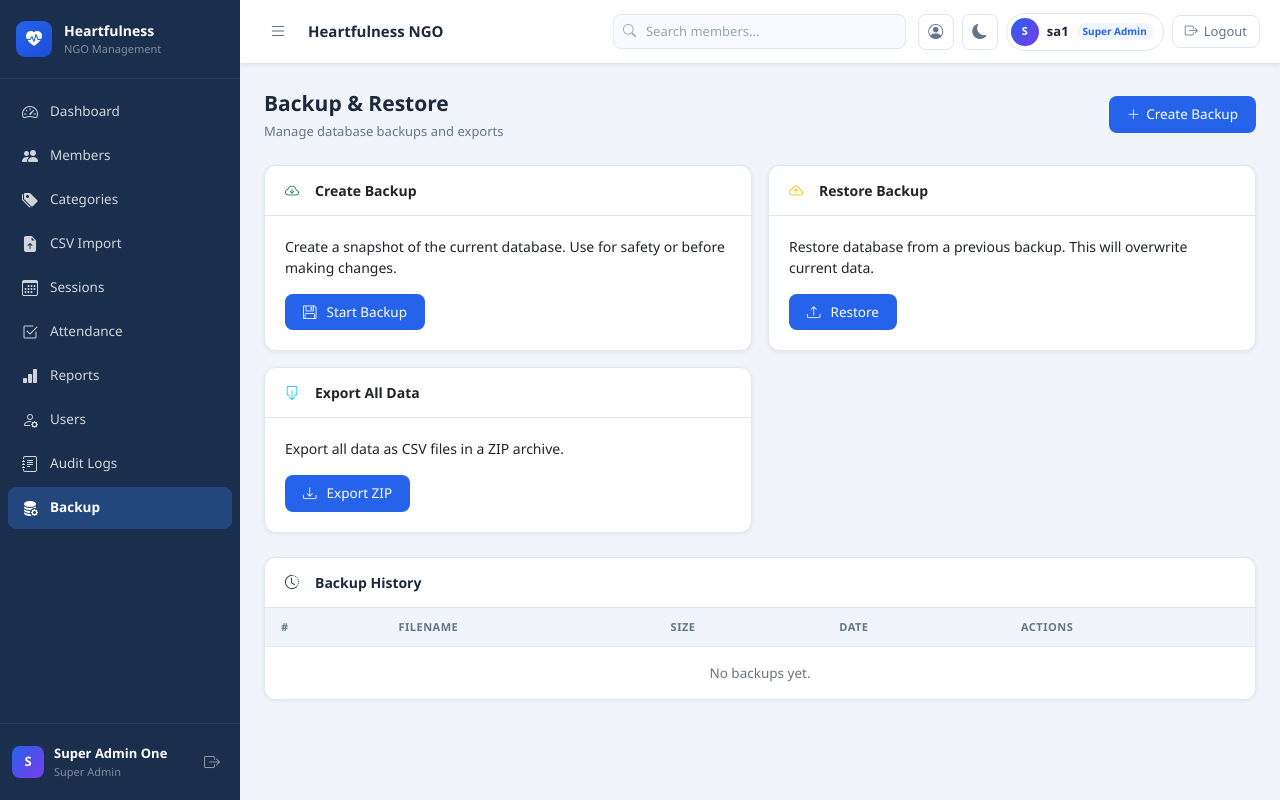
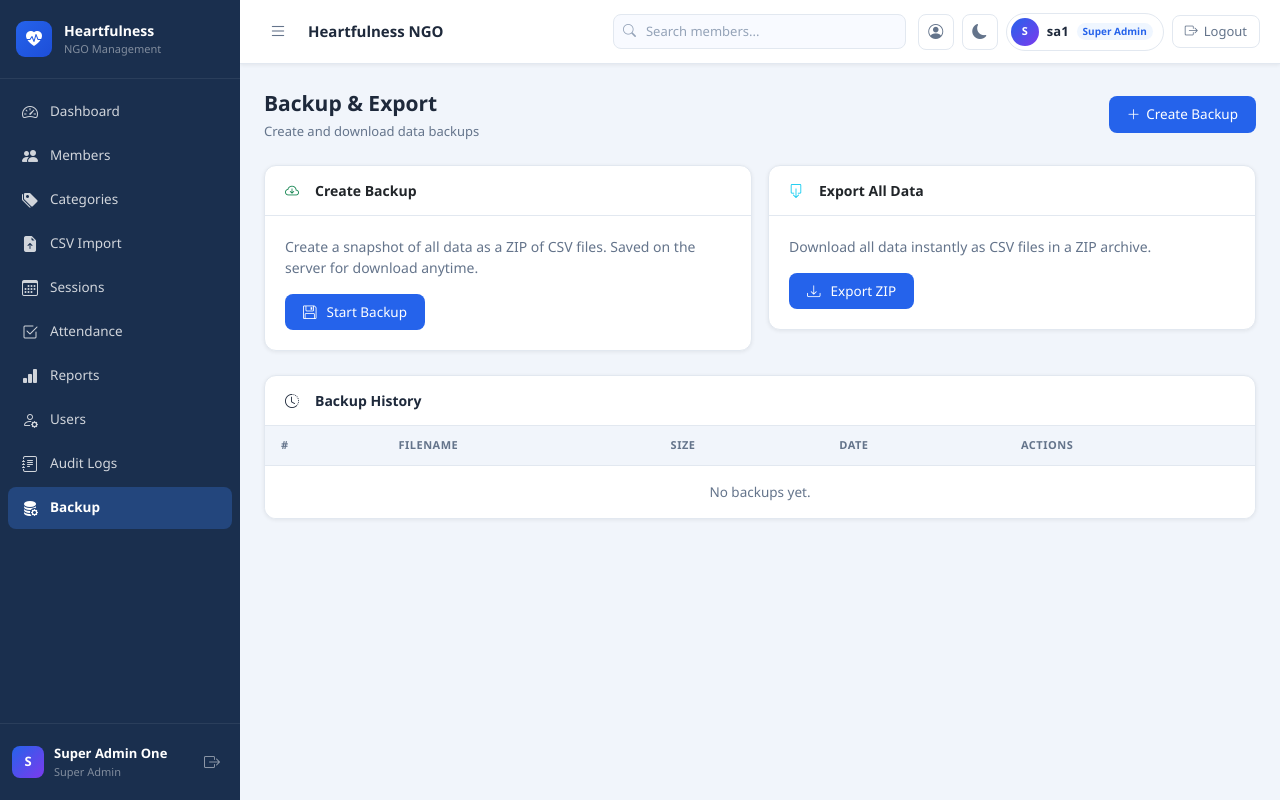
Before and after one commit to KapilN15/NGO_Heartfullness, a Flask app: page /backup in a window 1280 px wide. Run offline with Flask 3, Linux system fonts and the light colour scheme; a user stored in the database is signed in.

Commit message:
Update index.html

```diff
--- a/app/templates/backup/index.html
+++ b/app/templates/backup/index.html
@@ -3,22 +3,22 @@
 {% block content %}
 <div class="page-header">
   <div>
-    <div class="page-title">Backup & Restore</div>
-    <div class="page-subtitle">Manage database backups and exports</div>
+    <div class="page-title">Backup &amp; Export</div>
+    <div class="page-subtitle">Create and download data backups</div>
   </div>
   <button class="btn-primary-custom" data-bs-toggle="modal" data-bs-target="#backupModal">
     <i class="bi bi-plus-lg"></i> Create Backup
   </button>
 </div>
 
-<!-- Backup & Restore Options -->
+<!-- Backup Options -->
 <div class="row g-3 mb-4">
   <div class="col-md-6">
     <div class="card">
       <div class="card-header"><i class="bi bi-cloud-arrow-down me-2 text-success"></i>Create Backup</div>
       <div class="card-body">
-        <p style="color:var(--text-secondary);font-size:14px">
-          Create a snapshot of the current database. Use for safety or before making changes.
+        <p style="color:var(--text-2);font-size:14px">
+          Create a snapshot of all data as a ZIP of CSV files. Saved on the server for download anytime.
         </p>
         <button class="btn-primary-custom" data-bs-toggle="modal" data-bs-target="#backupModal">
           <i class="bi bi-floppy me-1"></i> Start Backup
@@ -29,24 +29,10 @@
 
   <div class="col-md-6">
     <div class="card">
-      <div class="card-header"><i class="bi bi-cloud-arrow-up me-2 text-warning"></i>Restore Backup</div>
-      <div class="card-body">
-        <p style="color:var(--text-secondary);font-size:14px">
-          Restore database from a previous backup. This will overwrite current data.
-        </p>
-        <button class="btn-primary-custom" data-bs-toggle="modal" data-bs-target="#restoreModal">
-          <i class="bi bi-upload me-1"></i> Restore
-        </button>
-      </div>
-    </div>
-  </div>
-
-  <div class="col-md-6">
-    <div class="card">
       <div class="card-header"><i class="bi bi-box-arrow-down me-2 text-info"></i>Export All Data</div>
       <div class="card-body">
-        <p style="color:var(--text-secondary);font-size:14px">
-          Export all data as CSV files in a ZIP archive.
+        <p style="color:var(--text-2);font-size:14px">
+          Download all data instantly as CSV files in a ZIP archive.
         </p>
         <form method="GET" action="{{ url_for('backup.export_all_csv') }}" style="margin:0">
           <button type="submit" class="btn-primary-custom">
@@ -78,7 +64,7 @@
           </td>
         </tr>
         {% else %}
-        <tr><td colspan="5" class="text-center py-3 text-secondary">No backups yet.</td></tr>
+        <tr><td colspan="5" class="text-center py-3" style="color:var(--text-2)">No backups yet.</td></tr>
         {% endfor %}
       </tbody>
     </table>
@@ -90,17 +76,15 @@
   <div class="modal-dialog modal-dialog-centered">
     <div class="modal-content">
       <div class="modal-header">
-        <h5 class="modal-title"><i class="bi bi-floppy-fill me-2 text-success"></i>Create Database Backup</h5>
+        <h5 class="modal-title"><i class="bi bi-floppy-fill me-2 text-success"></i>Create Backup</h5>
         <button type="button" class="btn-close" data-bs-dismiss="modal"></button>
       </div>
       <div class="modal-body">
         <div class="alert alert-info" role="alert">
           <i class="bi bi-info-circle-fill me-2"></i>
-          A backup will be created with the current date and time. You can download it later.
+          A ZIP backup of all data (CSV files) will be created with the current date and time.
+          You can download it from the Backup History table.
         </div>
-        <p style="color:var(--text-secondary)">
-          Size: ~1 MB per 10,000 members
-        </p>
       </div>
       <div class="modal-footer">
         <button type="button" class="btn btn-secondary" data-bs-dismiss="modal">Cancel</button>
@@ -113,34 +97,4 @@
     </div>
   </div>
 </div>
-
-<!-- Restore Modal -->
-<div class="modal fade" id="restoreModal" tabindex="-1">
-  <div class="modal-dialog modal-dialog-centered">
-    <div class="modal-content">
-      <div class="modal-header">
-        <h5 class="modal-title"><i class="bi bi-cloud-arrow-up-fill me-2 text-warning"></i>Restore from Backup</h5>
-        <button type="button" class="btn-close" data-bs-dismiss="modal"></button>
-      </div>
-      <form method="POST" action="{{ url_for('backup.restore') }}" enctype="multipart/form-data">
-        <div class="modal-body">
-          <div class="alert alert-warning" role="alert">
-            <i class="bi bi-exclamation-triangle-fill me-2"></i>
-            <strong>Warning:</strong> This will overwrite all current data with the backup!
-          </div>
-          <div class="mb-3">
-            <label class="form-label">Select Backup File (.db)</label>
-            <input type="file" name="file" class="form-control" accept=".db" required>
-          </div>
-        </div>
-        <div class="modal-footer">
-          <button type="button" class="btn btn-secondary" data-bs-dismiss="modal">Cancel</button>
-          <button type="submit" class="btn btn-warning" onclick="return confirm('Are you sure? This will overwrite all current data!')">
-            <i class="bi bi-exclamation-lg me-1"></i> Restore Backup
-          </button>
-        </div>
-      </form>
-    </div>
-  </div>
-</div>
 {% endblock %}
```
